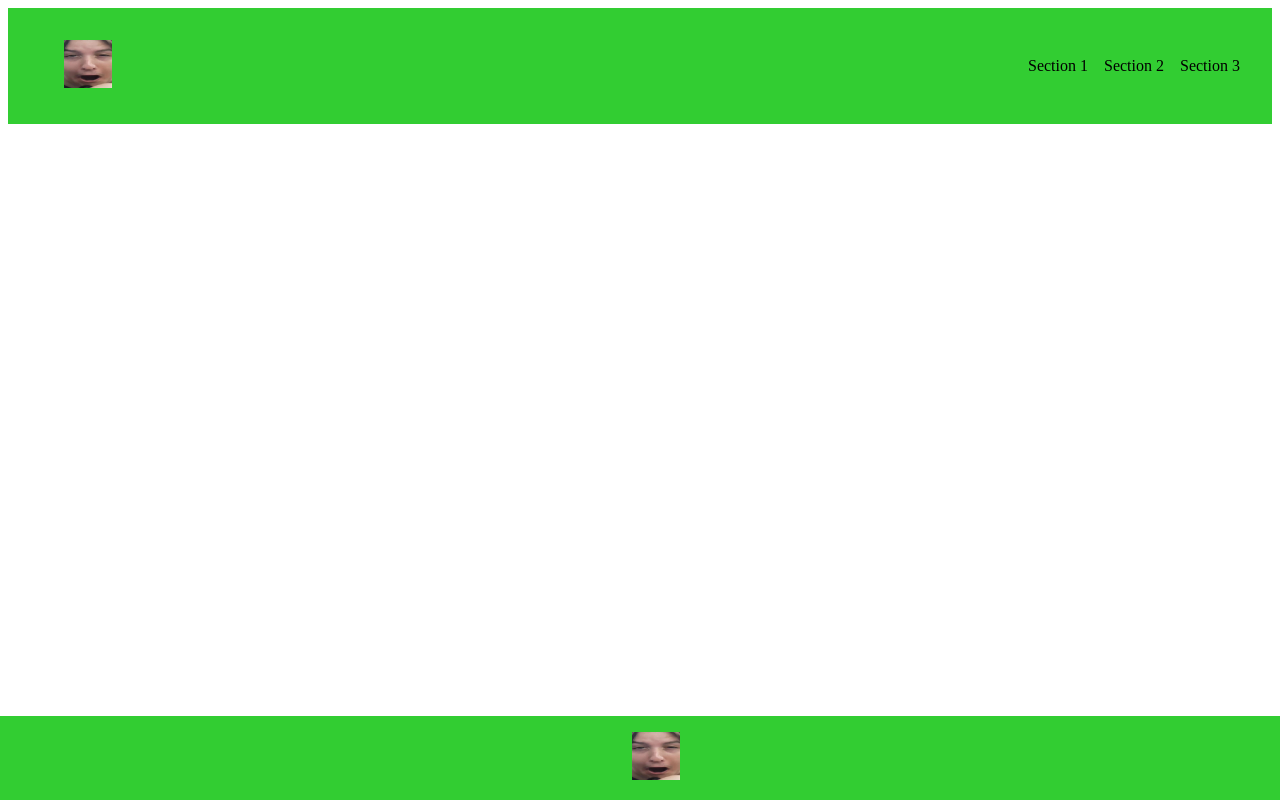
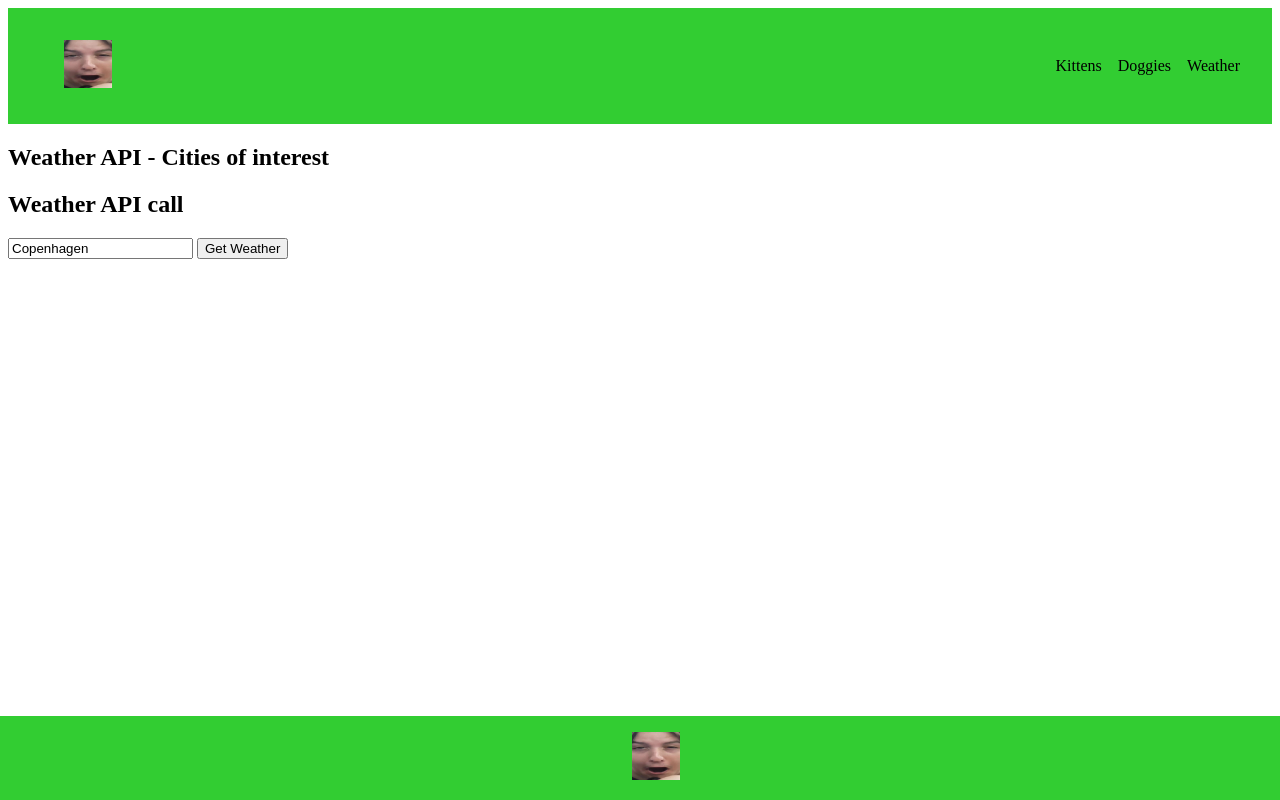
Before and after one commit to Masahjor/Svelte-API-call, a SvelteKit app: page /content3 in a window 1280 px wide. Built offline with nearby package versions, Linux system fonts and the light colour scheme; no server answers.

Commit message:
Implemented Open Weather API

```diff
--- a/src/routes/+page.svelte
+++ b/src/routes/+page.svelte
@@ -37,7 +37,7 @@
 
     :global(.grid-container) {
         display: grid;
-        background: lightgreen;
+        background: white;
         grid-template-columns: repeat(3, 1fr); /* Two columns */
         gap: 1rem; /* Adjust gap as needed */
         width: 1000px; /* Full width */
@@ -45,7 +45,7 @@
     }
 
     :global(.grid-item) {
-        background-color: #f0f0f0; /* Example background color */
+        background-color: hotpink; /* Example background color */
         padding: 1rem;
         text-align: center;/* border: 1px solid green; */ /* Example border */
         font-family: Verdana, Geneva, Tahoma, sans-serif;
--- a/src/routes/Header.svelte
+++ b/src/routes/Header.svelte
@@ -1,9 +1,9 @@
 <!-- ===== Script ===== -->
  <script lang="ts">
     let sections = [
-        { name: "Section 1", path: "/" },
-        { name: "Section 2", path: "/content2" },
-        { name: "Section 3", path: "/content3" }
+        { name: "Kittens", path: "/" },
+        { name: "Doggies", path: "/content2" },
+        { name: "Weather", path: "/content3" }
     ];
  </script>
 
--- a/src/routes/content3/Main.svelte
+++ b/src/routes/content3/Main.svelte
@@ -1,9 +1,72 @@
 <!-- ===== Script ===== -->
 <script lang="ts">
+    let city = "Copenhagen";
+    let weather: any = null;
+    let apiKey = "9855952b01e98dac8ef73b53521f0019"; // Replace with your OpenWeatherMap API key
 
+    // Weather for Grenå
+    let grenaaWeather: any = null;
+
+    // Fetch Grenå weather automatically on component mount
+    import { onMount } from 'svelte';
+    onMount(async () => {
+        const res = await fetch(
+            `https://api.openweathermap.org/data/2.5/weather?q=Grenaa,DK&appid=${apiKey}&units=metric`
+        );
+        grenaaWeather = await res.json();
+        console.log('Grenå Weather API response:', grenaaWeather);
+    });
+
+    const getWeather = async () => {
+        const res = await fetch(
+            `https://api.openweathermap.org/data/2.5/weather?q=${city}&appid=${apiKey}&units=metric`
+        );
+        weather = await res.json();
+        console.log('Weather API response:', weather);
+    }
 </script>
 
 <!-- ===== HTML ===== -->
 <div class="grid-container">
+    <div class="grid-item" style="grid-column: span 3;">
+        <h2>Weather API - Cities of interest</h2>
+        {#if grenaaWeather && grenaaWeather.main && grenaaWeather.wind}
+            <div class="grid-item">
+                <h3>Weather in Grenå</h3>
+                <p>Temperature: {grenaaWeather.main.temp}°C</p>
+                <p>
+                    Condition: {grenaaWeather.weather[0].description}
+                    <img
+                        src={`https://openweathermap.org/img/wn/${grenaaWeather.weather[0].icon}@2x.png`}
+                        alt={grenaaWeather.weather[0].description}
+                        width="48"
+                        height="48"
+                    />
+                </p>
+                <p>Wind speed: {grenaaWeather.wind.speed} m/s</p>
+                <p>Air humidity: {grenaaWeather.main.humidity}%</p>
+            </div>
+        {/if}
+    </div>
 
+    <div class="grid-item" style="grid-column: span 3;">
+        <h2>Weather API call</h2>
+        <input bind:value={city} placeholder="Enter city name" />
+        <button on:click={getWeather}>Get Weather</button>
+        {#if weather && weather.main}
+            <div>
+                <h3>Weather in {weather.name}</h3>
+                <p>Temperature: {weather.main.temp}°C</p>
+                <p>
+                    Condition: {weather.weather[0].description}
+                    <img
+                        src={`https://openweathermap.org/img/wn/${weather.weather[0].icon}@2x.png`}
+                        alt={weather.weather[0].description}
+                        width="48"
+                        height="48"
+                    />
+                </p>
+            </div>
+        {/if}
+    </div>
 </div>
```
Also changed, not shown: src/routes/Main.svelte (+0 -14 lines).
